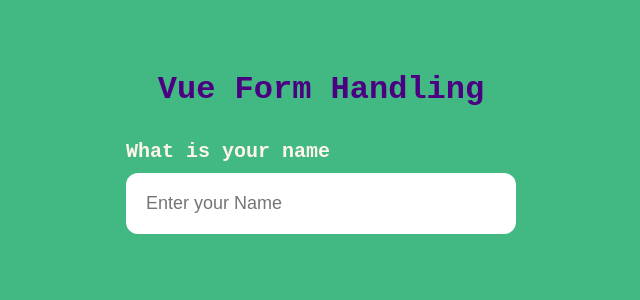
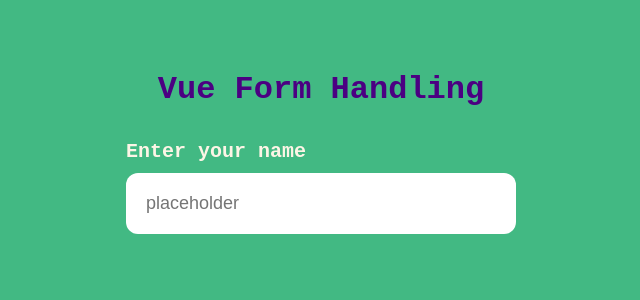
Before and after one commit to AtharLaique/VUEJS-Learning, a Vue app: page / in a window 1280 px wide. Shown: the top 300 px of the page, without its empty margins (319-959 px from the left). Built offline with nearby package versions, Linux system fonts and the light colour scheme.

Commit message:
passing props to input field

```diff
--- a/src/App.vue
+++ b/src/App.vue
@@ -1,7 +1,11 @@
 <template>
   <div id="app">
     <h1 class="heading">Vue Form Handling</h1>
-    <Input />
+    <Input
+      :label="'Enter your name'"
+      :placeholder="'Enter Valid Name'"
+      :type="'text'"
+    />
   </div>
 </template>
 
--- a/src/components/Input.vue
+++ b/src/components/Input.vue
@@ -1,18 +1,14 @@
 <template>
   <div class="container">
-    <label for="name" class="label">What is your name</label>
-    <input
-      class="input"
-      v-model="name"
-      type="text"
-      placeholder="Enter your Name"
-    />
+    <label for="name" class="label">{{ label }}</label>
+    <input class="input" v-model="name" type="type" placeholder="placeholder" />
     <span>{{ name }}</span>
   </div>
 </template>
 
 <script>
 export default {
+  props: ['type', 'label', 'placeholder'],
   data() {
     return {
       name: '',
```
